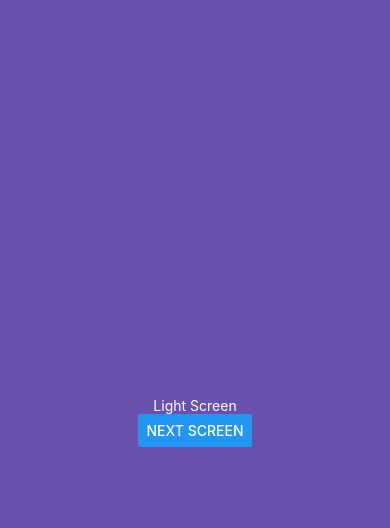
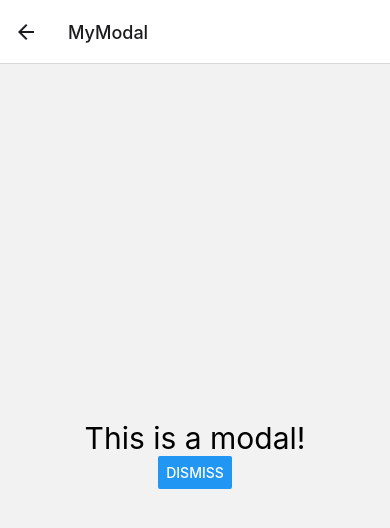
Before and after one commit to nguyenvanhuy1998/huyrnproject, a React Native app: screen /MyModal in a window 390 px wide. Shown: the top 528 px of the page. Built offline with nearby package versions, Linux system fonts and the light colour scheme.

Commit message:
Creating a stack with modal screens

```diff
--- a/App.tsx
+++ b/App.tsx
@@ -1,84 +1,23 @@
 import React from 'react';
-import {
-  SafeAreaProvider,
-  useSafeAreaInsets,
-} from 'react-native-safe-area-context';
-import {NavigationContainer, useIsFocused} from '@react-navigation/native';
+import {NavigationContainer} from '@react-navigation/native';
 import {createNativeStackNavigator} from '@react-navigation/native-stack';
-import {StatusBar, StyleSheet, Text, View} from 'react-native';
-import {Button} from 'react-native';
+import {DetailsScreen, HomeScreen, MyModalScreen} from './src/screens';
 
-const Stack = createNativeStackNavigator();
-const FocusAwareStatusBar = props => {
-  const isFocused = useIsFocused();
-  return isFocused ? <StatusBar {...props} /> : null;
-};
-const Screen1 = ({navigation}) => {
-  const insets = useSafeAreaInsets();
-  return (
-    <View
-      style={[
-        styles.container,
-        {
-          backgroundColor: '#6a51ae',
-          paddingTop: insets.top,
-          paddingBottom: insets.bottom,
-          paddingLeft: insets.left,
-          paddingRight: insets.right,
-        },
-      ]}>
-      <FocusAwareStatusBar barStyle="light-content" backgroundColor="#6a51ae" />
-      <Text style={{color: '#fff'}}>Light Screen</Text>
-      <Button
-        title="Next screen"
-        onPress={() => navigation.navigate('Screen2')}
-      />
-    </View>
-  );
-};
-const Screen2 = ({navigation}) => {
-  const insets = useSafeAreaInsets();
-  return (
-    <View
-      style={[
-        styles.container,
-        {
-          backgroundColor: '#ecf0f1',
-          paddingTop: insets.top,
-          paddingBottom: insets.bottom,
-          paddingLeft: insets.left,
-          paddingRight: insets.right,
-        },
-      ]}>
-      <FocusAwareStatusBar
-        barStyle={'dark-content'}
-        backgroundColor={'#ecf0f1'}
-      />
-      <Text>Dark Screen</Text>
-      <Button
-        title="Next screen"
-        onPress={() => navigation.navigate('Screen1')}
-      />
-    </View>
-  );
-};
+const RootStack = createNativeStackNavigator();
 const App = () => {
   return (
-    <SafeAreaProvider>
-      <NavigationContainer>
-        <Stack.Navigator
-          screenOptions={{
-            headerShown: false,
-          }}>
-          <Stack.Screen name="Screen1" component={Screen1} />
-          <Stack.Screen name="Screen2" component={Screen2} />
-        </Stack.Navigator>
-      </NavigationContainer>
-    </SafeAreaProvider>
+    <NavigationContainer>
+      <RootStack.Navigator>
+        <RootStack.Group>
+          <RootStack.Screen name="Home" component={HomeScreen} />
+          <RootStack.Screen name="Details" component={DetailsScreen} />
+        </RootStack.Group>
+        <RootStack.Group screenOptions={{presentation: 'modal'}}>
+          <RootStack.Screen name="MyModal" component={MyModalScreen} />
+        </RootStack.Group>
+      </RootStack.Navigator>
+    </NavigationContainer>
   );
 };
 
 export default App;
-const styles = StyleSheet.create({
-  container: {flex: 1, justifyContent: 'center', alignItems: 'center'},
-});
--- a/src/screens/Home/HomeScreen.tsx
+++ b/src/screens/Home/HomeScreen.tsx
@@ -4,14 +4,10 @@ import {Button, StyleSheet, Text, View} from 'react-native';
 const HomeScreen = ({navigation}) => {
   return (
     <View style={styles.container}>
-      <Text>Home Screen</Text>
+      <Text style={{fontSize: 30}}>This is the home screen!</Text>
       <Button
-        title="Go to Profile"
-        onPress={() => navigation.navigate('Profile')}
-      />
-      <Button
-        title="Go to Settings"
-        onPress={() => navigation.navigate('Settings')}
+        title="Open Modal"
+        onPress={() => navigation.navigate('MyModal')}
       />
     </View>
   );
--- /dev/null
+++ b/src/screens/MyModal/MyModalScreen.tsx
@@ -0,0 +1,26 @@
+import {View, Text, StyleSheet} from 'react-native';
+import React from 'react';
+import {Button} from 'react-native';
+
+const MyModalScreen = ({navigation}) => {
+  return (
+    <View style={styles.container}>
+      <Text
+        style={{
+          fontSize: 30,
+        }}>
+        This is a modal!
+      </Text>
+      <Button title="Dismiss" onPress={() => navigation.goBack()} />
+    </View>
+  );
+};
+
+export default MyModalScreen;
+const styles = StyleSheet.create({
+  container: {
+    flex: 1,
+    alignItems: 'center',
+    justifyContent: 'center',
+  },
+});
--- a/src/screens/index.ts
+++ b/src/screens/index.ts
@@ -13,6 +13,7 @@ import HelpScreen from './Help/HelpScreen';
 import NotificationsScreen from './Notifications/NotificationsScreen';
 import SplashScreen from './SplashScreen/SplashScreen';
 import SignInScreen from './SignIn/SignInScreen';
+import MyModalScreen from './MyModal/MyModalScreen';
 
 export {
   HomeScreen,
@@ -30,4 +31,5 @@ export {
   NotificationsScreen,
   SplashScreen,
   SignInScreen,
+  MyModalScreen,
 };
```
